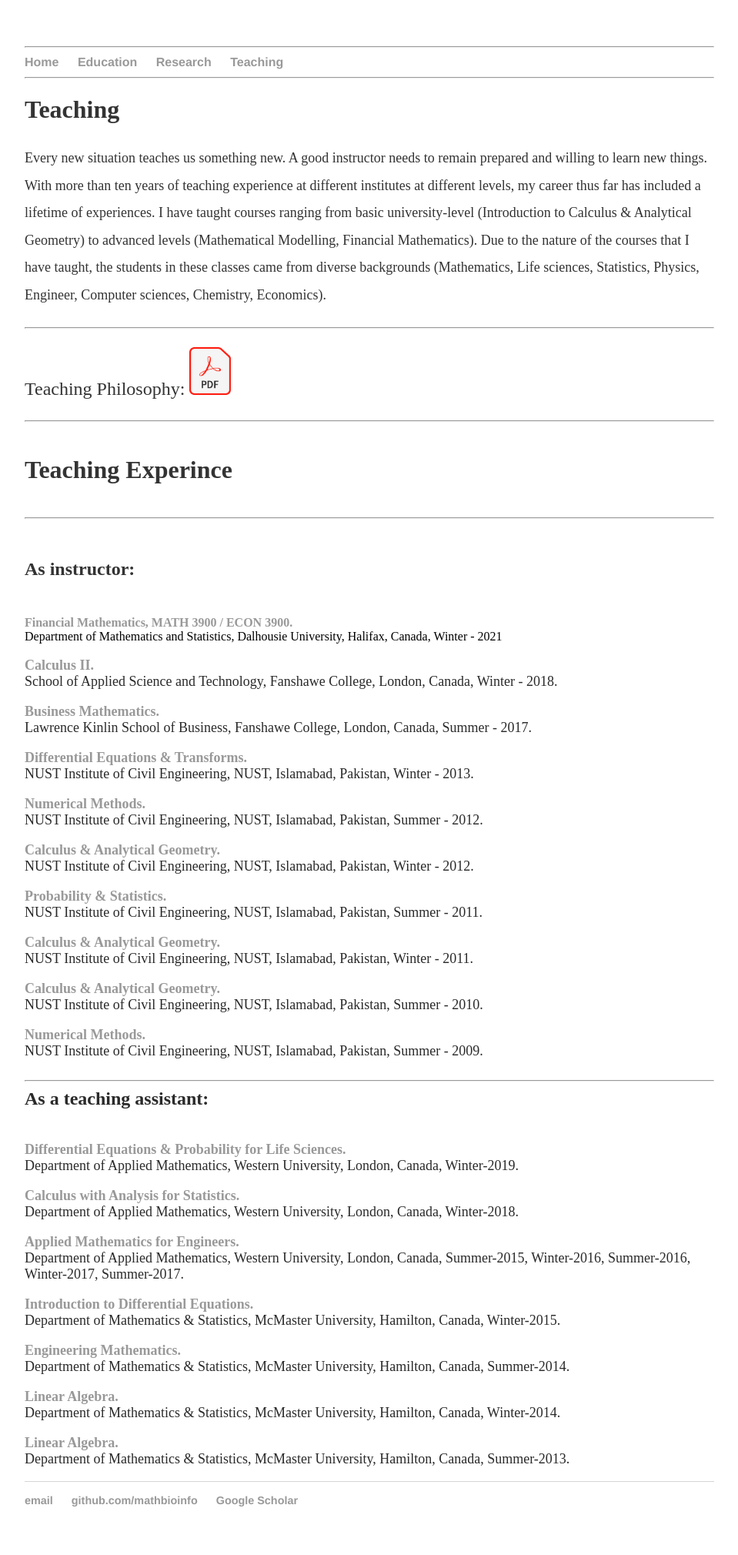
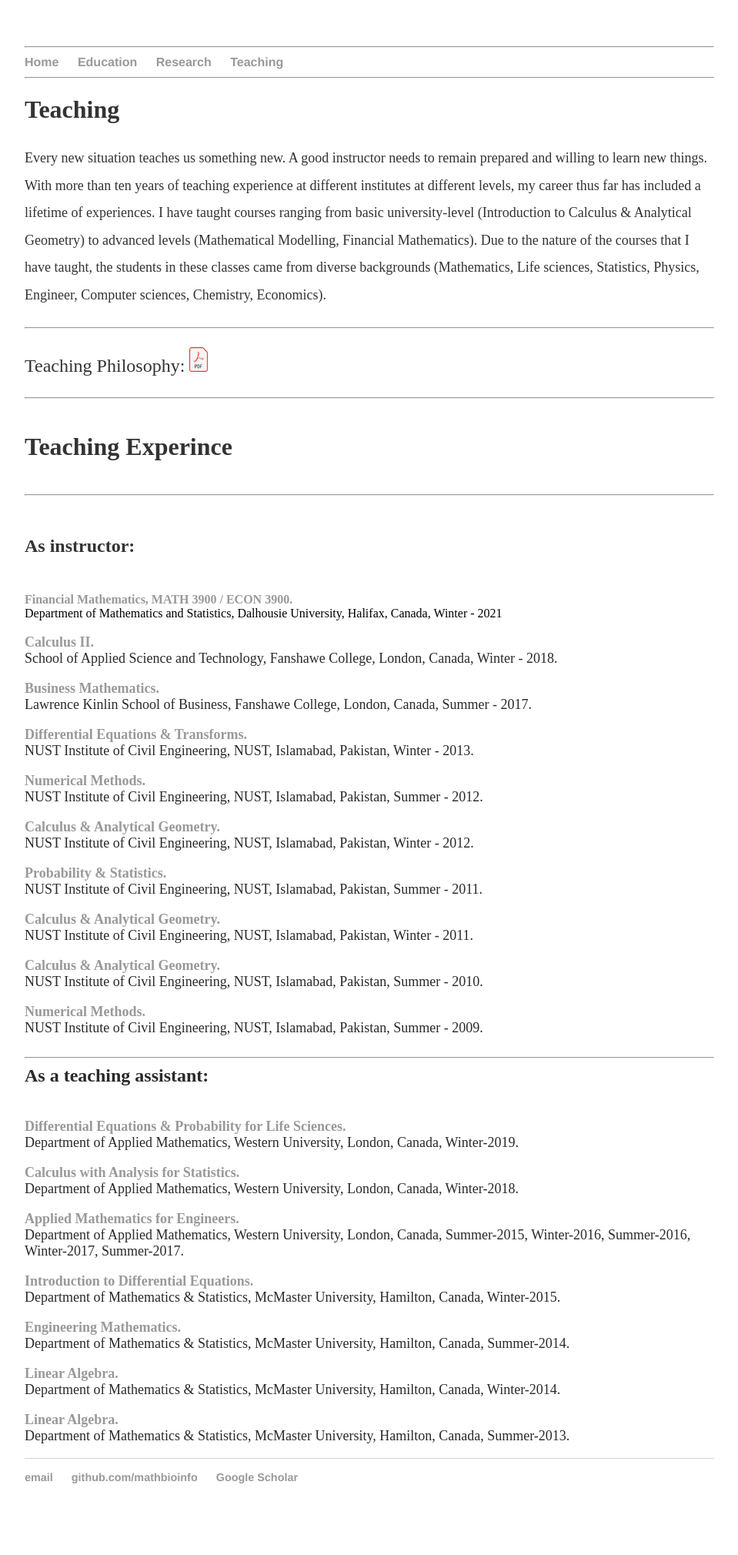
Before and after one commit to MathBioInfo/amjadkhan, a Jekyll site: the page built from Teaching/index.html, in a window 1280 px wide. Shown: the whole page at 77% size, without its empty margins (160-1119 px from the left). Built offline with Jekyll 4.4.1, drawn with Linux system fonts in a browser that asks for light colours; after the commit the page ends 1990 px from its top, so only the background shows below that.

Commit message:
Update index.html

```diff
--- a/Teaching/index.html
+++ b/Teaching/index.html
@@ -26,7 +26,7 @@ title: About teaching
 			<hr>
 			<p><font size="5">Teaching Philosophy:
                		<a href="teachPhil.pdf" download>
-			<img src="../images/pdf.png" alt="Teaching Philosophy" width="54" height="62"><p>
+			<img src="../images/pdf.png" alt="Teaching Philosophy" width="24" height="32"><p>
 			<hr>
 		<p><font size="6"><b>Teaching Experince</b></font><br>
 		<hr>
```
